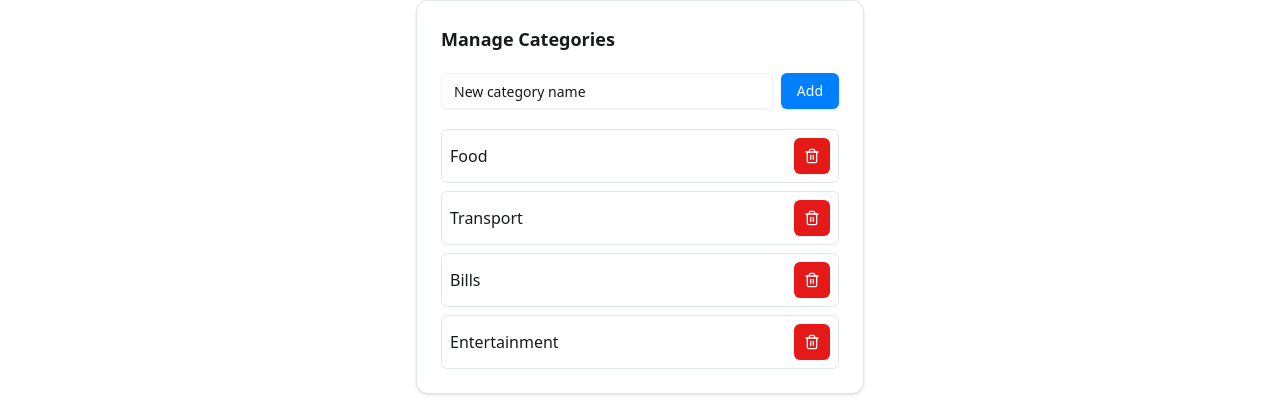
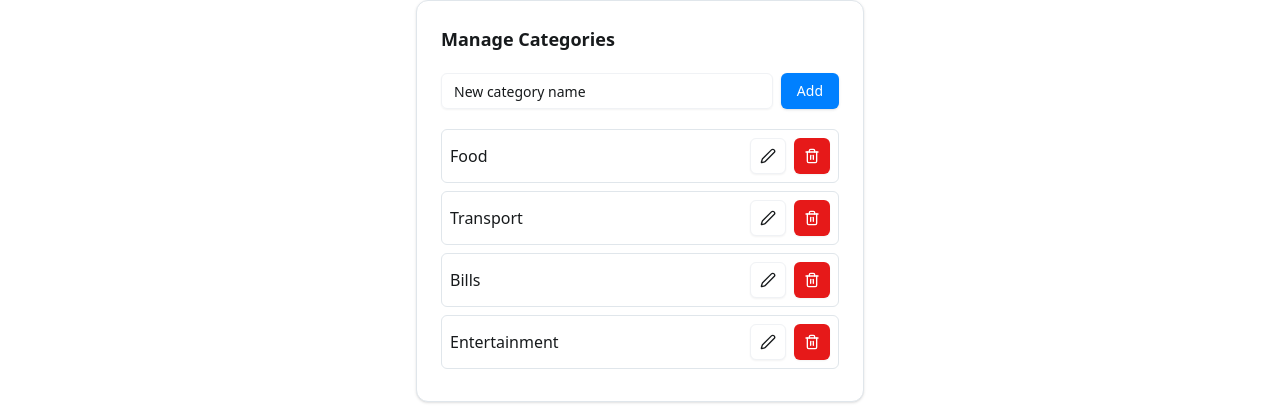
Before and after one commit to edosao/expense-tracker, a React (Vite) app: page / in a window 1280 px wide. Both pictures are taken after a click on the button "Categories". Shown: the part 132-551 px from the top of the page. Built offline with nearby package versions, Linux system fonts and the light colour scheme.

Commit message:
Add category editing and remove related expenses when a category is updated or deleted

```diff
--- a/src/App.tsx
+++ b/src/App.tsx
@@ -63,6 +63,24 @@ export default function App() {
     return true;
   };
 
+  const handleDeleteCategory = (category: string) => {
+    setCategories((prev) => prev.filter((c) => c !== category));
+
+    setExpenses((prev) =>
+      prev.filter((expense) => expense.category !== category),
+    );
+  };
+
+  const handleEditCategory = (oldCategory: string, newCategory: string) => {
+    setCategories((prev) =>
+      prev.map((c) => (c === oldCategory ? newCategory : c)),
+    );
+
+    setExpenses((prev) =>
+      prev.filter((expense) => expense.category !== oldCategory),
+    );
+  };
+
   return (
     <div className="min-h-screen bg-background text-foreground">
       <Header />
@@ -96,6 +114,7 @@ export default function App() {
               onEditExpense={handleEditExpense}
               onStartEditing={handleStartEditing}
               onCancelEditing={handleCancelEditing}
+              categories={categories}
             />
           </div>
         </>
@@ -105,6 +124,8 @@ export default function App() {
         <CategoryManager
           categories={categories}
           onAddCategory={handleAddCategory}
+          onDeleteCategory={handleDeleteCategory}
+          onEditCategory={handleEditCategory}
         />
       )}
     </div>
--- /dev/null
+++ b/src/components/CategoryList.tsx
@@ -0,0 +1,105 @@
+import { useState } from "react";
+import { Button } from "@/components/ui/button";
+import { Input } from "@/components/ui/input";
+import { Trash2, Edit2Icon, Check, X } from "lucide-react";
+
+type CategoryListProps = {
+  categories: string[];
+  onDeleteCategory: (category: string) => void;
+  onEditCategory: (oldCategory: string, newCategory: string) => void;
+};
+
+const CategoryList = ({
+  categories,
+  onDeleteCategory,
+  onEditCategory,
+}: CategoryListProps) => {
+  const [isEditing, setIsEditing] = useState(false);
+  const [selectedCategory, setSelectedCategory] = useState<string | null>(null);
+  const [editedValue, setEditedValue] = useState(""); // New state for input
+
+  const handleSelectCategory = (cat: string) => {
+    setSelectedCategory(cat);
+    setEditedValue(cat);
+  };
+
+  const handleDeleteCategory = (cat: string) => {
+    onDeleteCategory(cat);
+  };
+
+  const handleSaveEdit = () => {
+    if (!editedValue.trim() || !selectedCategory) return;
+
+    onEditCategory(selectedCategory, editedValue.trim());
+
+    setSelectedCategory(null);
+    setEditedValue("");
+  };
+
+  const handleCancelEdit = () => {
+    setSelectedCategory(null);
+    setEditedValue("");
+  };
+
+  return (
+    <div>
+      {categories.map((cat) => (
+        <div
+          key={cat}
+          className="flex justify-between items-center border rounded-md p-2 mb-2"
+        >
+          {selectedCategory !== cat && !isEditing ? (
+            <>
+              <span className="capitalize">{cat}</span>
+
+              <div className="flex gap-2">
+                <Button
+                  size="icon"
+                  variant="outline"
+                  onClick={() => handleSelectCategory(cat)}
+                >
+                  <Edit2Icon className="w-4 h-4" />
+                </Button>
+
+                <Button
+                  size="icon"
+                  variant="destructive"
+                  onClick={() => handleDeleteCategory(cat)}
+                >
+                  <Trash2 className="w-4 h-4" />
+                </Button>
+              </div>
+            </>
+          ) : (
+            <>
+              <Input
+                value={editedValue}
+                onChange={(e) => setEditedValue(e.target.value)}
+                className="max-w-[150px]"
+              />
+
+              <div className="flex gap-2">
+                <Button size="icon" variant="default" onClick={handleSaveEdit}>
+                  <Check className="w-4 h-4" />
+                </Button>
+
+                <Button
+                  size="icon"
+                  variant="secondary"
+                  onClick={() => {
+                    setIsEditing(false);
+                    handleCancelEdit();
+                  }}
+                >
+                  <X className="w-4 h-4" />
+                </Button>
+              </div>
+            </>
+          )}
+        </div>
+      ))}
+    </div>
+  );
+};
+
+export default CategoryList;
--- a/src/components/CategoryManager.tsx
+++ b/src/components/CategoryManager.tsx
@@ -1,16 +1,22 @@
 import { Card } from "@/components/ui/card";
 import { Button } from "@/components/ui/button";
 import { Input } from "@/components/ui/input";
-import { Trash2 } from "lucide-react";
 import { useState } from "react";
+import CategoryList from "./CategoryList";
+
+type CategoryManagerProps = {
+  categories: string[];
+  onAddCategory: (category: string) => void | boolean;
+  onDeleteCategory: (category: string) => void;
+  onEditCategory: (oldCategory: string, newCategory: string) => void;
+};
 
 export default function CategoryManager({
   categories,
   onAddCategory,
-}: {
-  categories: string[];
-  onAddCategory: (category: string) => void | boolean;
-}) {
+  onDeleteCategory,
+  onEditCategory,
+}: CategoryManagerProps) {
   const [newCategory, setNewCategory] = useState("");
   const [error, setError] = useState("");
   return (
@@ -47,18 +53,11 @@ export default function CategoryManager({
         </div>
 
         <div className="space-y-2">
-          {categories.map((cat) => (
-            <div
-              key={cat}
-              className="flex justify-between items-center border rounded-md p-2"
-            >
-              <span className="capitalize">{cat}</span>
-
-              <Button size="icon" variant="destructive">
-                <Trash2 className="w-4 h-4" />
-              </Button>
-            </div>
-          ))}
+          <CategoryList
+            categories={categories}
+            onDeleteCategory={onDeleteCategory}
+            onEditCategory={onEditCategory}
+          />
         </div>
       </Card>
     </div>
--- a/src/components/ExpenseList.tsx
+++ b/src/components/ExpenseList.tsx
@@ -14,6 +14,7 @@ import { SlidersHorizontal } from "lucide-react";
 
 type ExpenseListProps = {
   expenses: Expense[];
+  categories: string[];
   editingId: string | null;
   onDeleteExpense?: (id: string) => void;
   onEditExpense?: (expense: Expense) => void;
@@ -32,13 +33,13 @@ const containerVariants = {
 
 export default function ExpenseList({
   expenses,
+  categories,
   editingId,
   onDeleteExpense,
   onEditExpense,
   onCancelEditing,
   onStartEditing,
 }: ExpenseListProps) {
-  const categories = ["food", "transport", "bills", "entertainment"];
   const [selectedCategories, setSelectedCategories] = useState<string[]>([]);
 
   const toggleCategory = (category: string, checked: boolean) => {
--- a/src/components/ExpenseSummary.tsx
+++ b/src/components/ExpenseSummary.tsx
@@ -1,8 +1,6 @@
 import { Card } from "@/components/ui/card";
 import type { Expense } from "@/types/expense";
 import { BarChart3, Utensils, Car, Receipt, Clapperboard } from "lucide-react";
-
-// type Category = "food" | "transport" | "bills" | "entertainment";
 
 const categoryIcons: Record<string, React.ReactNode> = {
   food: <Utensils className="h-4 w-4" />,
@@ -18,13 +16,6 @@ export default function ExpenseSummary({
   expenses: Expense[];
   categories: string[];
 }) {
-  // const categories: Category[] = [
-  //   "food",
-  //   "transport",
-  //   "bills",
-  //   "entertainment",
-  // ];
-
   const totalAmount = expenses.reduce(
     (sum, expense) => sum + expense.amount,
     0,
@@ -47,7 +38,7 @@ export default function ExpenseSummary({
   );
 
   return (
-    <Card className="p-6 space-y-5  max-h-[340px] overflow-y-auto">
+    <Card className="p-6 space-y-5  max-h-[340px] my-auto overflow-y-auto">
       <div className="flex items-center gap-2">
         <BarChart3 className="h-5 w-5 text-primary" />
         <h2 className="text-lg font-semibold">Summary</h2>
```
